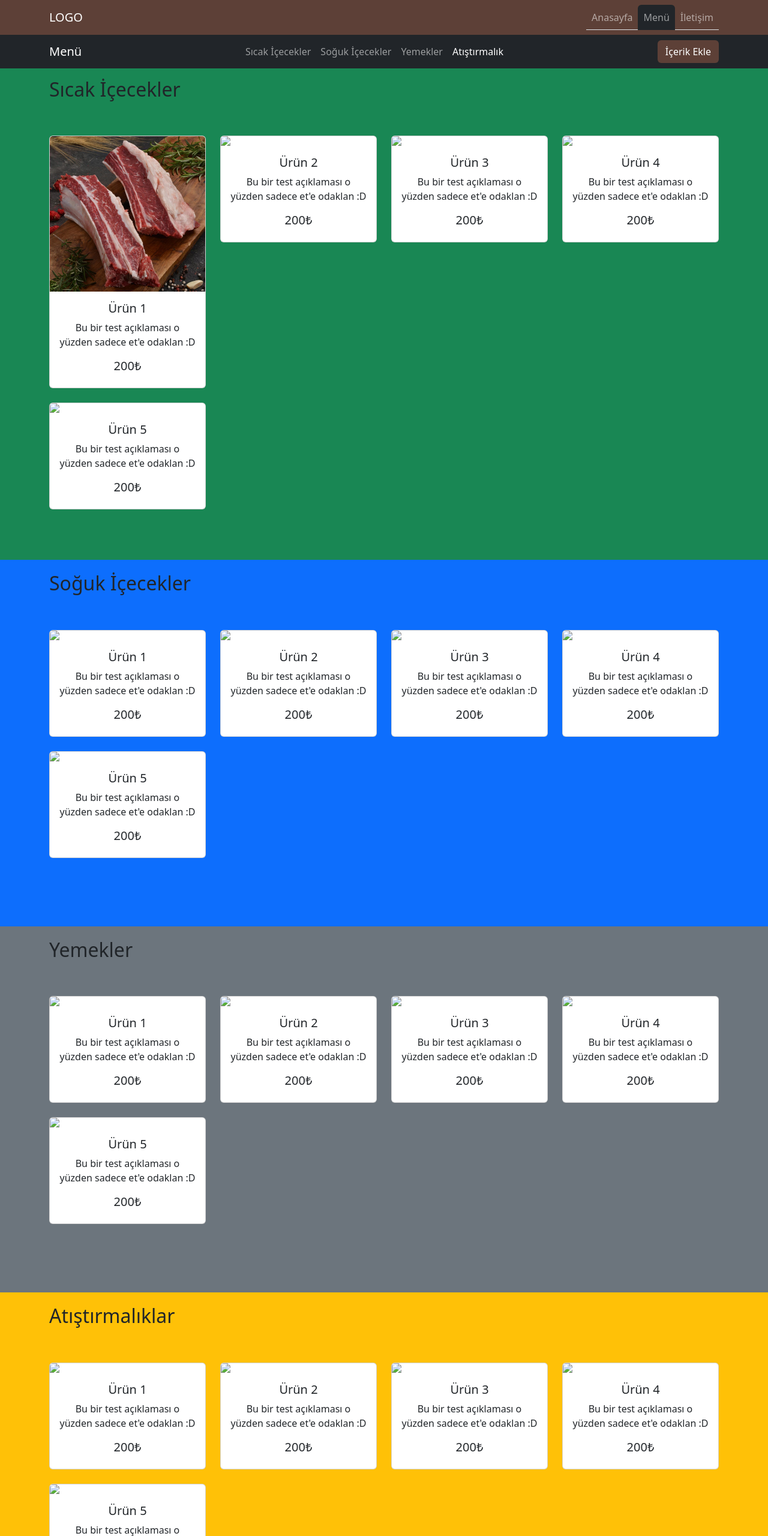
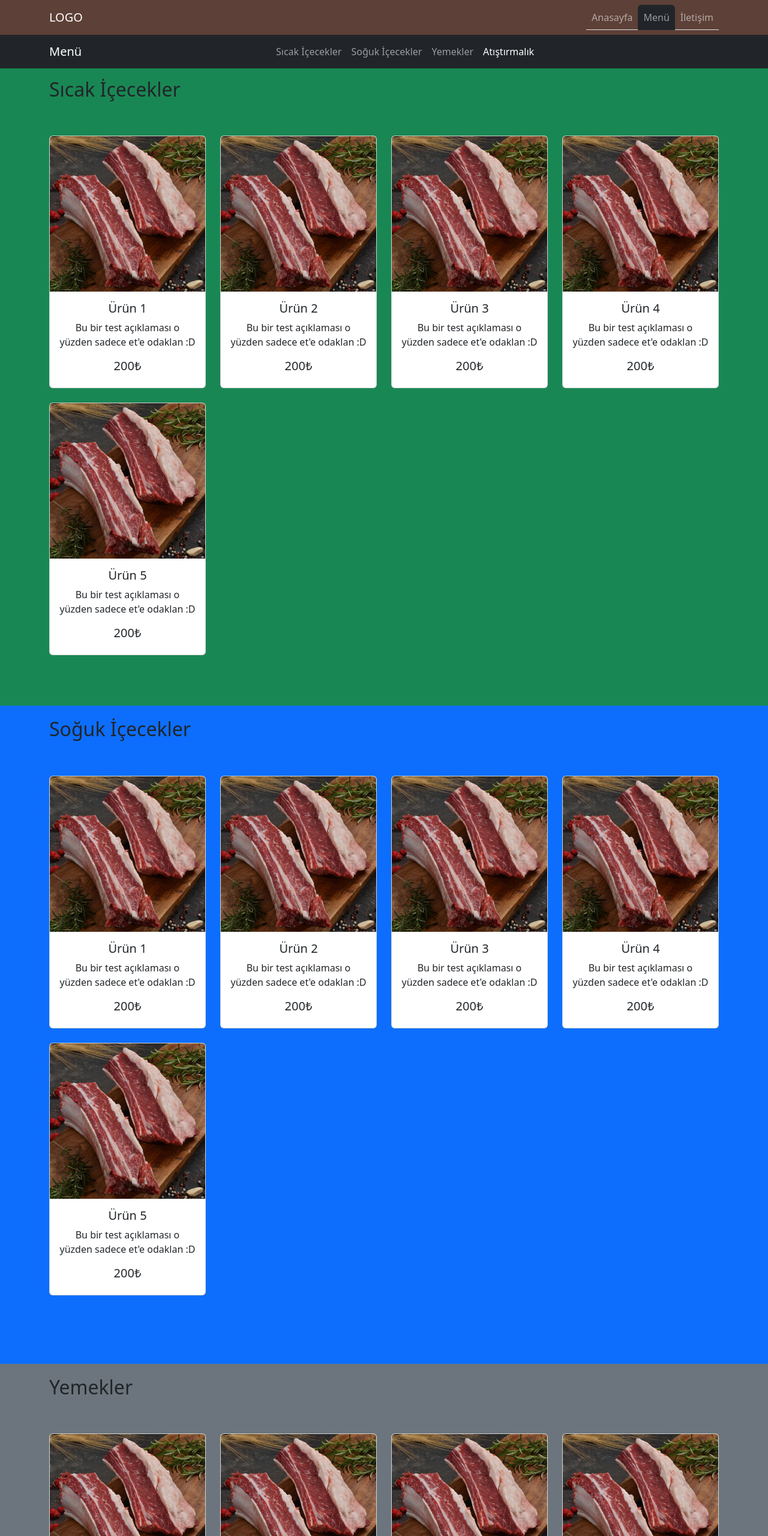
Before and after one commit to Sinemcmrk/YazM-hProje, a plain HTML site: page frontend/html/menu.html in a window 1280 px wide. Shown: the top 2560 px of the page at 60% size. Drawn offline with nearby package versions, Linux system fonts and the light colour scheme.

Commit message:
menu.html update
ürün ekle admin panele aktarılacağı için buradan çıkartıldı ve ufak tefek pürüzler giderildi.

```diff
--- a/frontend/html/menu.html
+++ b/frontend/html/menu.html
@@ -114,86 +114,9 @@
 								>
 							</li>
 						</ul>
-
-						<button
-							class="btn text-white"
-							data-bs-toggle="modal"
-							data-bs-target="#myModal"
-						>
-							İçerik Ekle
-						</button>
 					</div>
 				</div>
 			</nav>
-		</div>
-
-		<div class="modal" id="myModal" data-bs-backdrop="static">
-			<div
-				class="modal-dialog modal-dialog-scrollable modal-fullscreen-md-down"
-			>
-				<div class="modal-content">
-					<div class="modal-header">
-						<h4 class="modal-title">Lorem, ipsum dolor.</h4>
-						<button
-							type="button"
-							class="btn-close"
-							data-bs-dismiss="modal"
-						></button>
-					</div>
-
-					<div class="input-group mb-3 flex-nowrap">
-						<input
-							type="text"
-							class="form-control"
-							placeholder="Ürün Adı"
-							aria-label="Username"
-							aria-describedby="addon-wrapping"
-						/>
-					</div>
-					<div class="input-group mb-3">
-						<input
-							type="text"
-							class="form-control"
-							placeholder="Fiyat"
-							aria-label="Amount (to the nearest dollar)"
-						/>
-						<span class="input-group-text">₺</span>
-					</div>
-					<div class="input-group mb-3">
-						<label class="input-group-text" for="inputGroupSelect01"
-							>Katagori</label
-						>
-						<select class="form-select" id="inputGroupSelect01">
-							<option selected>Seçiniz...</option>
-							<option value="1">Sıcak İçecekler</option>
-							<option value="2">Soğuk içecekler</option>
-							<option value="3">Yemekler</option>
-							<option value="4">Atıştırmalık</option>
-						</select>
-					</div>
-					<div class="input-group mb-3">
-						<label class="input-group-text" for="inputGroupSelect01"
-							>Açıklama</label
-						>
-						<div class="input-group-text">
-							<input
-								class="form-check-input mt-0"
-								type="checkbox"
-								value=""
-								aria-label="Checkbox for following text input"
-							/>
-						</div>
-						<textarea
-							class="form-control"
-							aria-label="With textarea"
-						></textarea>
-					</div>
-
-					<div class="modal-footer">
-						<button class="btn btn-primary">kaydet</button>
-					</div>
-				</div>
-			</div>
 		</div>
 
 		<div
@@ -224,7 +147,10 @@
 
 					<div class="col-lg-3 col-md-4 col-6 mb-4">
 						<div class="card" style="width: 100%">
-							<img src="test_img.jpg" class="card-img-top" />
+							<img
+								src="../images/test_img.jpg"
+								class="card-img-top"
+							/>
 							<div class="card-body">
 								<h5 class="card-title text-center">Ürün 2</h5>
 								<p class="card-text text-center">
@@ -238,7 +164,10 @@
 
 					<div class="col-lg-3 col-md-4 col-6 mb-4">
 						<div class="card" style="width: 100%">
-							<img src="test_img.jpg" class="card-img-top" />
+							<img
+								src="../images/test_img.jpg"
+								class="card-img-top"
+							/>
 							<div class="card-body">
 								<h5 class="card-title text-center">Ürün 3</h5>
 								<p class="card-text text-center">
@@ -252,7 +181,10 @@
 
 					<div class="col-lg-3 col-md-4 col-6 mb-4">
 						<div class="card" style="width: 100%">
-							<img src="test_img.jpg" class="card-img-top" />
+							<img
+								src="../images/test_img.jpg"
+								class="card-img-top"
+							/>
 							<div class="card-body">
 								<h5 class="card-title text-center">Ürün 4</h5>
 								<p class="card-text text-center">
@@ -266,7 +198,10 @@
 
 					<div class="col-lg-3 col-md-4 col-6 mb-4">
 						<div class="card" style="width: 100%">
-							<img src="test_img.jpg" class="card-img-top" />
+							<img
+								src="../images/test_img.jpg"
+								class="card-img-top"
+							/>
 							<div class="card-body">
 								<h5 class="card-title text-center">Ürün 5</h5>
 								<p class="card-text text-center">
@@ -291,7 +226,10 @@
 				<div class="row">
 					<div class="col-lg-3 col-md-4 col-6 mb-4">
 						<div class="card" style="width: 100%">
-							<img src="test_img.jpg" class="card-img-top" />
+							<img
+								src="../images/test_img.jpg"
+								class="card-img-top"
+							/>
 							<div class="card-body">
 								<h5 class="card-title text-center">Ürün 1</h5>
 								<p class="card-text text-center">
@@ -305,7 +243,10 @@
 
 					<div class="col-lg-3 col-md-4 col-6 mb-4">
 						<div class="card" style="width: 100%">
-							<img src="test_img.jpg" class="card-img-top" />
+							<img
+								src="../images/test_img.jpg"
+								class="card-img-top"
+							/>
 							<div class="card-body">
 								<h5 class="card-title text-center">Ürün 2</h5>
 								<p class="card-text text-center">
@@ -319,7 +260,10 @@
 
 					<div class="col-lg-3 col-md-4 col-6 mb-4">
 						<div class="card" style="width: 100%">
-							<img src="test_img.jpg" class="card-img-top" />
+							<img
+								src="../images/test_img.jpg"
+								class="card-img-top"
+							/>
 							<div class="card-body">
 								<h5 class="card-title text-center">Ürün 3</h5>
 								<p class="card-text text-center">
@@ -333,7 +277,10 @@
 
 					<div class="col-lg-3 col-md-4 col-6 mb-4">
 						<div class="card" style="width: 100%">
-							<img src="test_img.jpg" class="card-img-top" />
+							<img
+								src="../images/test_img.jpg"
+								class="card-img-top"
+							/>
 							<div class="card-body">
 								<h5 class="card-title text-center">Ürün 4</h5>
 								<p class="card-text text-center">
@@ -347,7 +294,10 @@
 
 					<div class="col-lg-3 col-md-4 col-6 mb-4">
 						<div class="card" style="width: 100%">
-							<img src="test_img.jpg" class="card-img-top" />
+							<img
+								src="../images/test_img.jpg"
+								class="card-img-top"
+							/>
 							<div class="card-body">
 								<h5 class="card-title text-center">Ürün 5</h5>
 								<p class="card-text text-center">
@@ -372,7 +322,10 @@
 				<div class="row">
 					<div class="col-lg-3 col-md-4 col-6 mb-4">
 						<div class="card" style="width: 100%">
-							<img src="test_img.jpg" class="card-img-top" />
+							<img
+								src="../images/test_img.jpg"
+								class="card-img-top"
+							/>
 							<div class="card-body">
 								<h5 class="card-title text-center">Ürün 1</h5>
 								<p class="card-text text-center">
@@ -386,7 +339,10 @@
 
 					<div class="col-lg-3 col-md-4 col-6 mb-4">
 						<div class="card" style="width: 100%">
-							<img src="test_img.jpg" class="card-img-top" />
+							<img
+								src="../images/test_img.jpg"
+								class="card-img-top"
+							/>
 							<div class="card-body">
 								<h5 class="card-title text-center">Ürün 2</h5>
 								<p class="card-text text-center">
@@ -400,7 +356,10 @@
 
 					<div class="col-lg-3 col-md-4 col-6 mb-4">
 						<div class="card" style="width: 100%">
-							<img src="test_img.jpg" class="card-img-top" />
+							<img
+								src="../images/test_img.jpg"
+								class="card-img-top"
+							/>
 							<div class="card-body">
 								<h5 class="card-title text-center">Ürün 3</h5>
 								<p class="card-text text-center">
@@ -414,7 +373,10 @@
 
 					<div class="col-lg-3 col-md-4 col-6 mb-4">
 						<div class="card" style="width: 100%">
-							<img src="test_img.jpg" class="card-img-top" />
+							<img
+								src="../images/test_img.jpg"
+								class="card-img-top"
+							/>
 							<div class="card-body">
 								<h5 class="card-title text-center">Ürün 4</h5>
 								<p class="card-text text-center">
@@ -428,7 +390,10 @@
 
 					<div class="col-lg-3 col-md-4 col-6 mb-4">
 						<div class="card" style="width: 100%">
-							<img src="test_img.jpg" class="card-img-top" />
+							<img
+								src="../images/test_img.jpg"
+								class="card-img-top"
+							/>
 							<div class="card-body">
 								<h5 class="card-title text-center">Ürün 5</h5>
 								<p class="card-text text-center">
@@ -453,7 +418,10 @@
 				<div class="row">
 					<div class="col-lg-3 col-md-4 col-6 mb-4">
 						<div class="card" style="width: 100%">
-							<img src="test_img.jpg" class="card-img-top" />
+							<img
+								src="../images/test_img.jpg"
+								class="card-img-top"
+							/>
 							<div class="card-body">
 								<h5 class="card-title text-center">Ürün 1</h5>
 								<p class="card-text text-center">
@@ -467,7 +435,10 @@
 
 					<div class="col-lg-3 col-md-4 col-6 mb-4">
 						<div class="card" style="width: 100%">
-							<img src="test_img.jpg" class="card-img-top" />
+							<img
+								src="../images/test_img.jpg"
+								class="card-img-top"
+							/>
 							<div class="card-body">
 								<h5 class="card-title text-center">Ürün 2</h5>
 								<p class="card-text text-center">
@@ -481,7 +452,10 @@
 
 					<div class="col-lg-3 col-md-4 col-6 mb-4">
 						<div class="card" style="width: 100%">
-							<img src="test_img.jpg" class="card-img-top" />
+							<img
+								src="../images/test_img.jpg"
+								class="card-img-top"
+							/>
 							<div class="card-body">
 								<h5 class="card-title text-center">Ürün 3</h5>
 								<p class="card-text text-center">
@@ -495,7 +469,10 @@
 
 					<div class="col-lg-3 col-md-4 col-6 mb-4">
 						<div class="card" style="width: 100%">
-							<img src="test_img.jpg" class="card-img-top" />
+							<img
+								src="../images/test_img.jpg"
+								class="card-img-top"
+							/>
 							<div class="card-body">
 								<h5 class="card-title text-center">Ürün 4</h5>
 								<p class="card-text text-center">
@@ -509,7 +486,10 @@
 
 					<div class="col-lg-3 col-md-4 col-6 mb-4">
 						<div class="card" style="width: 100%">
-							<img src="test_img.jpg" class="card-img-top" />
+							<img
+								src="../images/test_img.jpg"
+								class="card-img-top"
+							/>
 							<div class="card-body">
 								<h5 class="card-title text-center">Ürün 5</h5>
 								<p class="card-text text-center">
```
